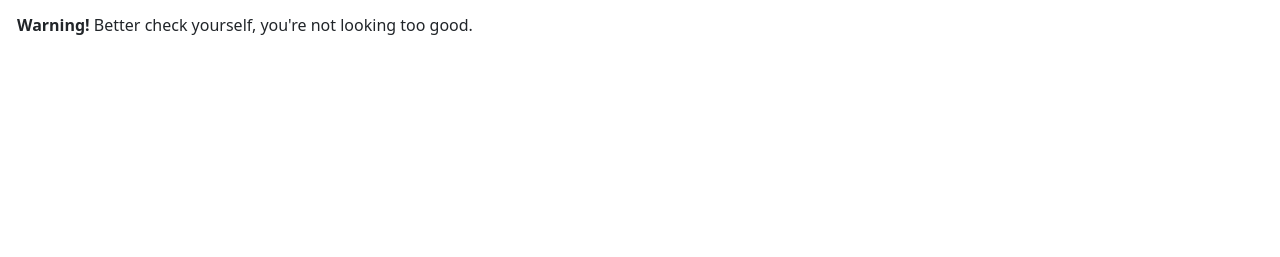
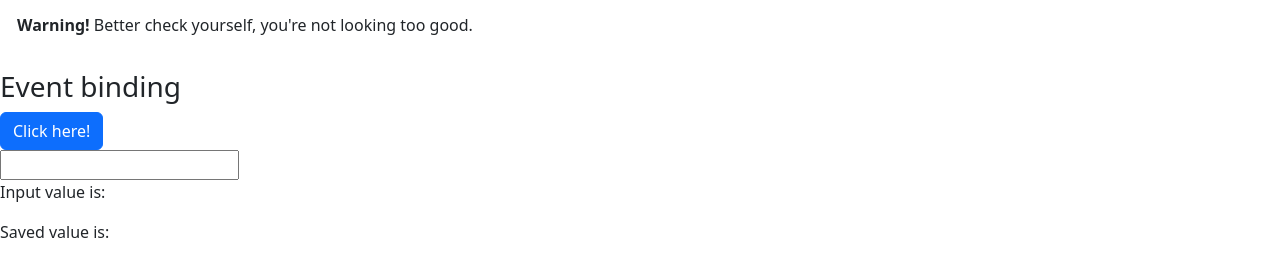
Before and after one commit to EricksonSiqueira/curso-angular-loiane, an Angular app in the folder data-binding/: page / in a window 1280 px wide. Shown: the part 804-1061 px from the top of the page. Before the commit the page ends 874 px from the top, so only its background shows below. Built offline with nearby package versions, Linux system fonts and the light colour scheme.

Commit message:
feat: event binding

```diff
--- a/data-binding/src/app/components/data-binding/data-binding.component.html
+++ b/data-binding/src/app/components/data-binding/data-binding.component.html
@@ -34,4 +34,17 @@
   <alert [type]="type.value === 'danger' ? 'danger' : ''" [style.display]="type.value === 'danger' ? 'block' : 'none'">
     <strong>Oh snap!</strong> Change a few things up and try submitting again.
   </alert>
+
+  <article>
+    <h3>Event binding</h3>
+    <button class="btn btn-primary" (click)="buttonClicked()">
+      Click here!
+    </button>
+    <br>
+    <input type="text" (keyup)="onKeyUp($event)" (keyup.enter)="saveValue(fieldInput.value)"
+      (blur)="saveValue(fieldInput.value)" #fieldInput />
+    <p>Input value is: {{actualInputValue}}</p>
+    <p (mouseover)="onMouseOverAndOut()" (mouseout)="onMouseOverAndOut()" [class.highlight]="isMouseOver === true">Saved
+      value is: {{savedValue}}</p>
+  </article>
 </section>
--- a/data-binding/src/app/components/data-binding/data-binding.component.scss
+++ b/data-binding/src/app/components/data-binding/data-binding.component.scss
@@ -0,0 +1,3 @@
+.highlight {
+  background-color: yellow;
+}
--- a/data-binding/src/app/components/data-binding/data-binding.component.ts
+++ b/data-binding/src/app/components/data-binding/data-binding.component.ts
@@ -10,6 +10,10 @@ export class DataBindingComponent {
   angularCourse = true;
   imageUrl = 'https://picsum.photos/200/300';
 
+  actualInputValue = '';
+  savedValue = '';
+  isMouseOver = false;
+
   getValue() {
     return 1;
   }
@@ -17,4 +21,20 @@ export class DataBindingComponent {
   getLikeCourse() {
     return true;
   }
+
+  onKeyUp(event: KeyboardEvent) {
+    this.actualInputValue = (<HTMLInputElement>event.target).value;
+  }
+
+  saveValue(value: string) {
+    this.savedValue = value;
+  }
+
+  buttonClicked() {
+    return alert('Button clicked!');
+  }
+
+  onMouseOverAndOut() {
+    this.isMouseOver = !this.isMouseOver;
+  }
 }
```
